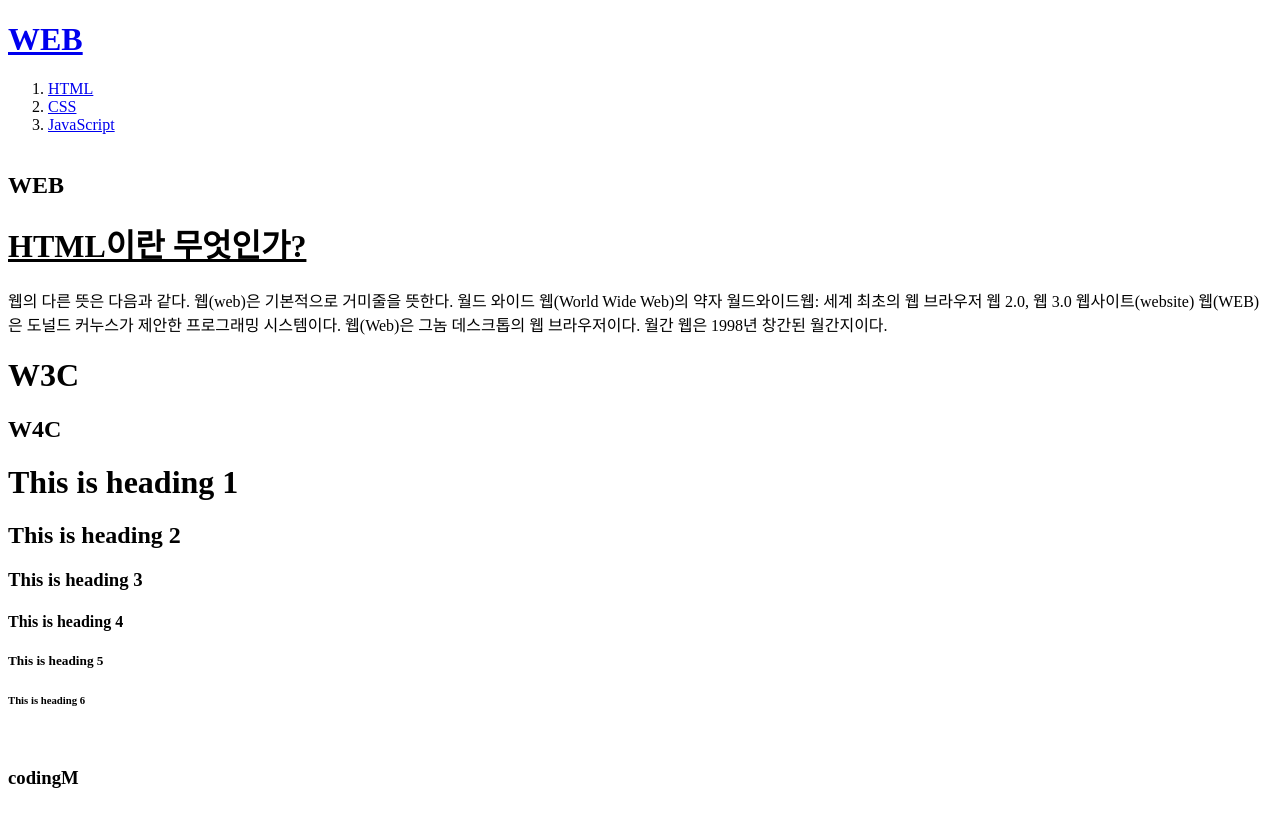
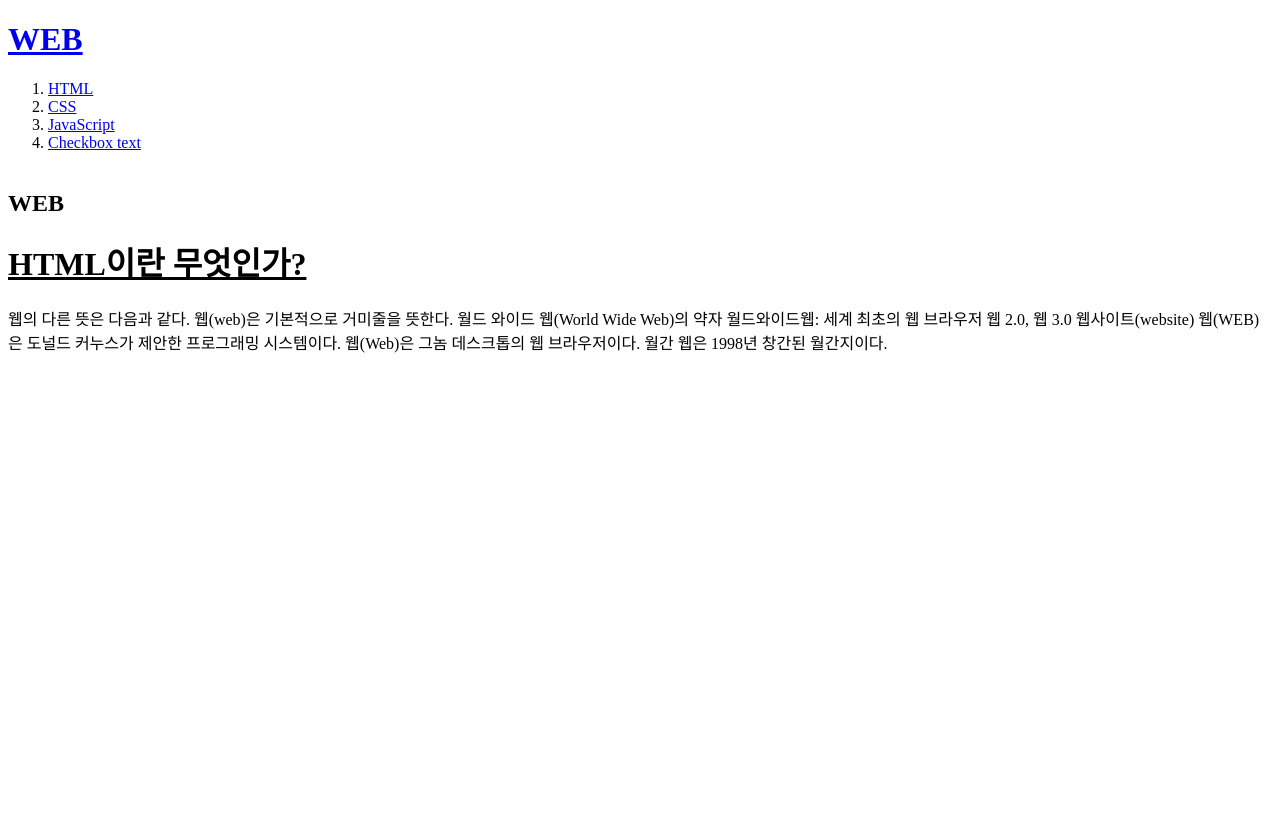
Before and after one commit to Physicsjjong/hyur, a plain HTML site: page index.html in a window 1280 px wide. After the commit the page ends 800 px from the top, so only its background shows below. Drawn offline with Linux system fonts and the light colour scheme.

Commit message:
Add files via upload

```diff
--- a/index.html
+++ b/index.html
@@ -9,7 +9,8 @@
 <ol>
     <li><a href="1.html">HTML</a></li>
     <li><a href="2.html">CSS</a></li>
-    <li><a href="3.html">JavaScript</a></li><br>
+    <li><a href="3.html">JavaScript</a></li>
+    <li><a href="check box.html">Checkbox text</a></li><br>
 </ol>
 <h2>WEB</h2>
 <h1><u>HTML이란 무엇인가?</u></h1>
@@ -24,15 +25,18 @@
   웹(WEB)은 도널드 커누스가 제안한 프로그래밍 시스템이다.
   웹(Web)은 그놈 데스크톱의 웹 브라우저이다.
   월간 웹은 1998년 창간된 월간지이다.
-
-<h1> W3C </h1>
-<h2> W4C </h2>
-<h1>This is heading 1</h1>
-<h2>This is heading 2</h2>
-<h3>This is heading 3</h3>
-<h4>This is heading 4</h4>
-<h5>This is heading 5</h5>
-<h6>This is heading 6</h6>
 <br>
-<h3>codingM</h3>
-  <br>
+  <!--Start of Tawk.to Script-->
+  <script type="text/javascript">
+  var Tawk_API=Tawk_API||{}, Tawk_LoadStart=new Date();
+  (function(){
+  var s1=document.createElement("script"),s0=document.getElementsByTagName("script")[0];
+  s1.async=true;
+  s1.src='https://embed.tawk.to/630f701454f06e12d891faa8/1gbq4rki5';
+  s1.charset='UTF-8';
+  s1.setAttribute('crossorigin','*');
+  s0.parentNode.insertBefore(s1,s0);
+  })();
+  </script>
+  <!--End of Tawk.to Script-->
+</br>
```
